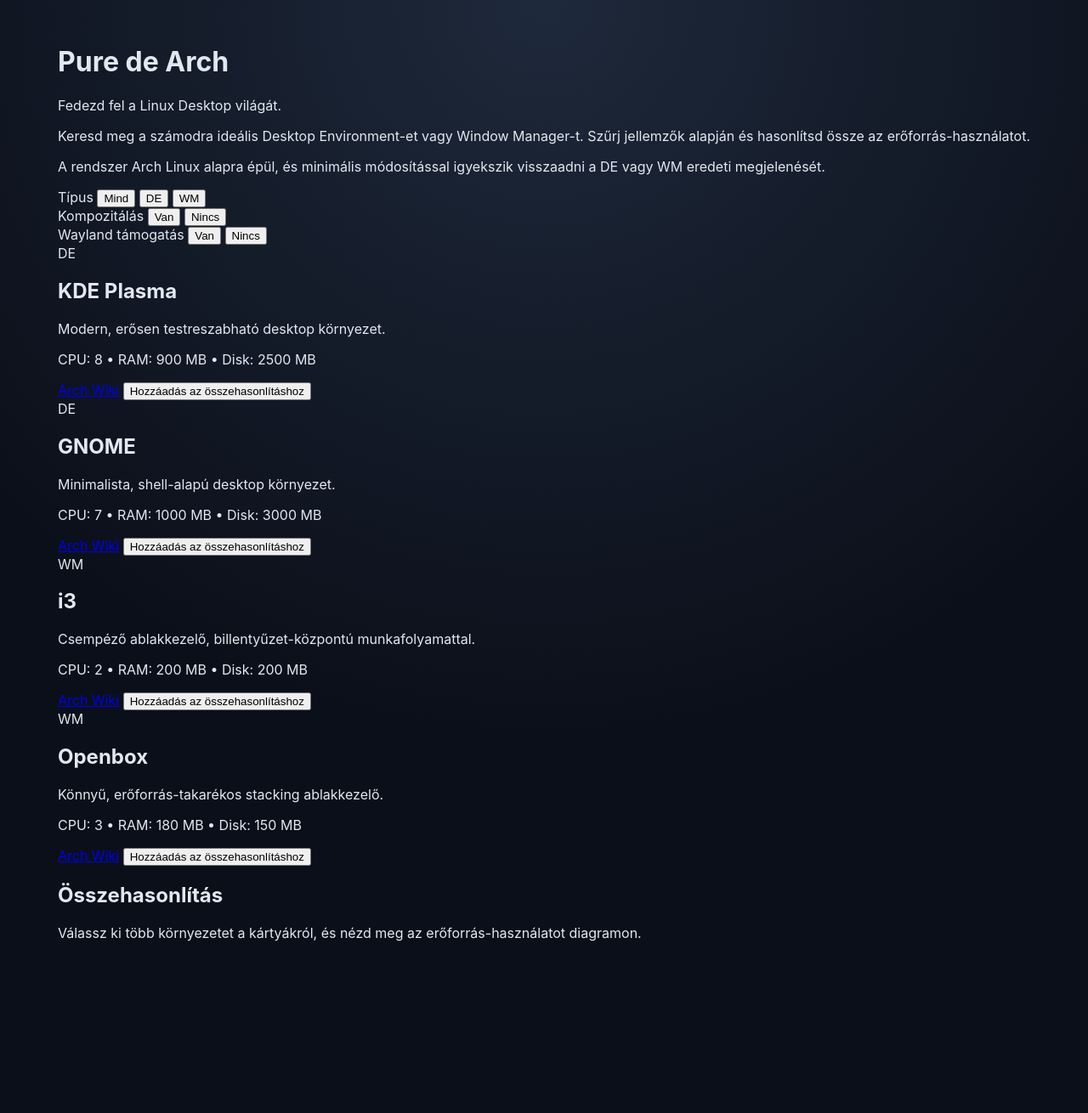
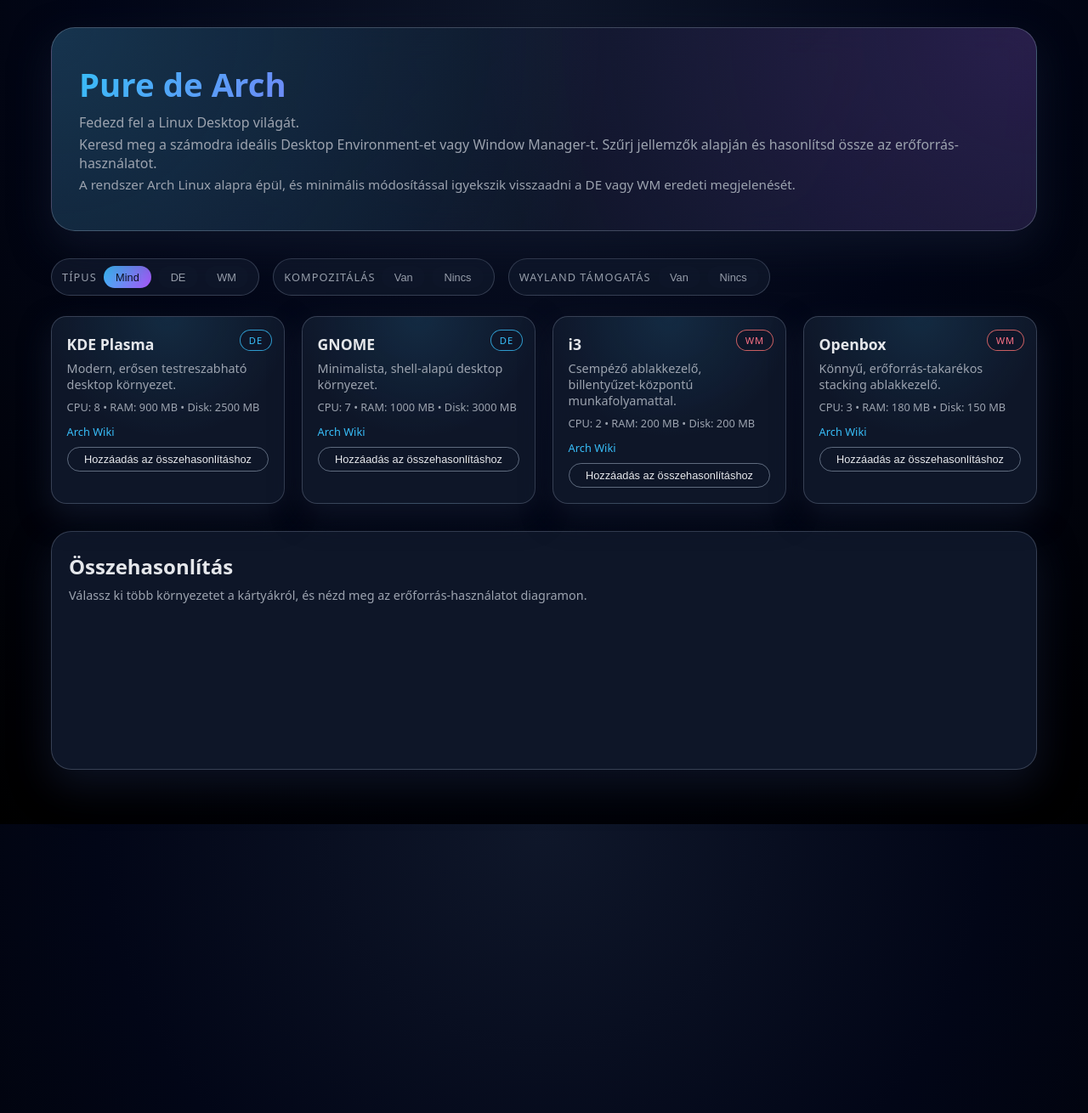
Before and after one commit to Pure-de-Arch/Pure-de-Arch.github.io, a Jekyll site: the page built from index.md, in a window 1280 px wide. Shown: the whole page at 85% size. Built offline with Jekyll 4.4.1, drawn with Linux system fonts in a browser that asks for light colours; a script that is not in the unit is left out.

Commit message:
Update style.css

```diff
--- a/assets/css/style.css
+++ b/assets/css/style.css
@@ -1,169 +1,256 @@
 :root {
-  --bg: #0b0f19;
-  --bg-card: rgba(255, 255, 255, 0.04);
-  --bg-sidebar: rgba(255, 255, 255, 0.03);
-  --border: rgba(255, 255, 255, 0.08);
-  --border-strong: rgba(255, 255, 255, 0.15);
-  --text: #e2e8f0;
-  --muted: #94a3b8;
-  --accent: #60a5fa;
-  --accent-glow: rgba(96, 165, 250, 0.35);
-  --radius: 14px;
-  --radius-lg: 22px;
-  --shadow: 0 25px 60px rgba(0, 0, 0, 0.55);
-  --shadow-soft: 0 10px 25px rgba(0, 0, 0, 0.35);
-  font-family: "Inter", system-ui, sans-serif;
+  --bg: #050816;
+  --bg-elevated: rgba(15, 23, 42, 0.9);
+  --accent: #38bdf8;
+  --accent-2: #a855f7;
+  --accent-3: #f97316;
+  --text: #e5e7eb;
+  --muted: #9ca3af;
+  --border-subtle: rgba(148, 163, 184, 0.3);
+  --radius-lg: 18px;
+  --shadow-soft: 0 18px 45px rgba(15, 23, 42, 0.8);
 }
 
-body {
-  margin: 0;
-  background: radial-gradient(circle at top, #1e293b 0%, #0b0f19 60%);
-  color: var(--text);
-  display: flex;
-  justify-content: center;
-  padding: 32px;
+* {
+  box-sizing: border-box;
 }
 
-.container {
-  display: flex;
-  width: 100%;
-  max-width: 1400px;
-  background: var(--bg-card);
-  backdrop-filter: blur(22px) saturate(160%);
-  border-radius: var(--radius-lg);
-  border: 1px solid var(--border);
-  box-shadow: var(--shadow);
-  overflow: hidden;
+body.dark-theme {
+  margin: 0;
+  font-family: system-ui, -apple-system, BlinkMacSystemFont, "Segoe UI", sans-serif;
+  background: radial-gradient(circle at top, #0f172a 0, #020617 45%, #000 100%);
+  color: var(--text);
 }
 
-/* Sidebar */
-.sidebar {
-  width: 300px;
-  padding: 28px;
-  background: var(--bg-sidebar);
-  border-right: 1px solid var(--border);
-  display: flex;
-  flex-direction: column;
-  gap: 22px;
+.page {
+  max-width: 1200px;
+  margin: 0 auto;
+  padding: 2rem 1.25rem 4rem;
 }
 
-.sidebar h2 {
-  margin: 0;
-  font-size: 1.1rem;
-  font-weight: 600;
-  color: var(--muted);
-  letter-spacing: 0.5px;
+/* Hero */
+
+.hero {
+  background: radial-gradient(circle at top left, rgba(56, 189, 248, 0.18), transparent 55%),
+              radial-gradient(circle at top right, rgba(168, 85, 247, 0.18), transparent 55%),
+              linear-gradient(135deg, rgba(15, 23, 42, 0.95), rgba(15, 23, 42, 0.75));
+  border-radius: 28px;
+  padding: 2.5rem 2rem;
+  box-shadow: var(--shadow-soft);
+  border: 1px solid rgba(148, 163, 184, 0.35);
+  backdrop-filter: blur(18px);
+  margin-bottom: 2rem;
 }
 
-.filter {
-  display: flex;
-  flex-direction: column;
-  gap: 8px;
-}
-
-.sidebar input,
-.sidebar select {
-  padding: 12px 14px;
-  border-radius: var(--radius);
-  border: 1px solid var(--border);
-  background: rgba(255, 255, 255, 0.05);
-  color: var(--text);
-  font-size: 0.9rem;
-  transition: border 0.2s, box-shadow 0.2s, background 0.2s;
-}
-
-.sidebar input:focus,
-.sidebar select:focus {
-  border-color: var(--accent);
-  box-shadow: 0 0 12px var(--accent-glow);
-  background: rgba(255, 255, 255, 0.08);
-}
-
-#reset {
-  padding: 12px;
-  border-radius: var(--radius);
-  background: rgba(255, 255, 255, 0.04);
-  border: 1px solid var(--border);
-  color: var(--muted);
-  cursor: pointer;
-  transition: 0.2s;
-}
-
-#reset:hover {
-  border-color: var(--accent);
-  color: var(--accent);
-  background: rgba(255, 255, 255, 0.07);
-  box-shadow: 0 0 12px var(--accent-glow);
-}
-
-/* Main */
-.main {
-  flex: 1;
-  padding: 32px;
-}
-
-.main h1 {
-  margin-top: 0;
-  margin-bottom: 20px;
-  font-size: 1.8rem;
-  font-weight: 700;
-  background: linear-gradient(90deg, #93c5fd, #60a5fa);
+.hero h1 {
+  font-size: 2.4rem;
+  margin: 0 0 0.5rem;
+  background: linear-gradient(120deg, #38bdf8, #a855f7, #f97316);
   -webkit-background-clip: text;
   color: transparent;
 }
 
-.table-wrapper {
-  background: var(--bg-card);
-  backdrop-filter: blur(18px) saturate(180%);
-  padding: 16px;
-  border-radius: var(--radius-lg);
-  border: 1px solid var(--border);
-  box-shadow: var(--shadow-soft);
-  overflow: auto;
+.hero p {
+  margin: 0.25rem 0;
+  color: var(--muted);
 }
 
-table {
-  width: 100%;
-  border-collapse: collapse;
-  font-size: 0.9rem;
+.hero-sub {
+  margin-top: 0.75rem;
+  font-size: 0.95rem;
 }
 
-th, td {
-  padding: 14px 12px;
-  border-bottom: 1px solid var(--border);
+/* Filters */
+
+.filters {
+  display: flex;
+  flex-wrap: wrap;
+  gap: 1rem;
+  margin-bottom: 1.5rem;
 }
 
-th {
-  color: var(--muted);
-  font-weight: 500;
-  text-transform: uppercase;
-  font-size: 0.75rem;
-  letter-spacing: 0.6px;
+.filter-group {
+  background: rgba(15, 23, 42, 0.9);
+  border-radius: 999px;
+  padding: 0.5rem 0.75rem;
+  border: 1px solid var(--border-subtle);
+  display: flex;
+  align-items: center;
+  gap: 0.5rem;
 }
 
-tbody tr {
-  transition: background 0.2s, transform 0.15s;
+.filter-group label {
+  font-size: 0.8rem;
+  text-transform: uppercase;
+  letter-spacing: 0.08em;
+  color: var(--muted);
 }
 
-tbody tr:hover {
-  background: rgba(255, 255, 255, 0.06);
-  transform: translateY(-1px);
+/* Chips */
+
+.chip {
+  border: none;
+  border-radius: 999px;
+  padding: 0.35rem 0.9rem;
+  font-size: 0.8rem;
+  background: rgba(15, 23, 42, 0.9);
+  color: var(--muted);
+  cursor: pointer;
+  transition: all 0.18s ease-out;
 }
 
-.no-results {
-  margin-top: 12px;
-  color: #f87171;
-  display: none;
+.chip:hover {
+  background: rgba(51, 65, 85, 0.9);
+  color: var(--text);
+}
+
+.chip.active {
+  background: linear-gradient(120deg, var(--accent), var(--accent-2));
+  color: #0b1120;
+}
+
+/* Cards */
+
+.cards-grid {
+  display: grid;
+  grid-template-columns: repeat(auto-fit, minmax(260px, 1fr));
+  gap: 1.25rem;
+  margin-bottom: 2rem;
+}
+
+.card {
+  position: relative;
+  background: radial-gradient(circle at top, rgba(56, 189, 248, 0.12), transparent 55%),
+              rgba(15, 23, 42, 0.96);
+  border-radius: var(--radius-lg);
+  padding: 1.25rem 1.1rem 1.1rem;
+  border: 1px solid var(--border-subtle);
+  box-shadow: 0 14px 35px rgba(15, 23, 42, 0.9);
+  backdrop-filter: blur(14px);
+  transition: transform 0.18s ease-out, box-shadow 0.18s ease-out, border-color 0.18s ease-out;
+}
+
+.card:hover {
+  transform: translateY(-4px);
+  box-shadow: 0 20px 50px rgba(15, 23, 42, 0.95);
+  border-color: rgba(56, 189, 248, 0.6);
+}
+
+.card h2 {
+  margin: 0 0 0.4rem;
+  font-size: 1.1rem;
+}
+
+.card-desc {
+  font-size: 0.9rem;
+  color: var(--muted);
+  margin: 0 0 0.5rem;
+}
+
+.card-meta {
+  font-size: 0.8rem;
+  color: var(--muted);
+  margin: 0 0 0.5rem;
+}
+
+.wiki-link {
+  font-size: 0.8rem;
+  color: var(--accent);
+  text-decoration: none;
+}
+
+.wiki-link:hover {
+  text-decoration: underline;
+}
+
+/* Badge */
+
+.badge {
+  position: absolute;
+  top: 0.9rem;
+  right: 0.9rem;
+  padding: 0.25rem 0.6rem;
+  border-radius: 999px;
+  font-size: 0.7rem;
+  text-transform: uppercase;
+  letter-spacing: 0.08em;
+  border: 1px solid rgba(148, 163, 184, 0.6);
+  background: rgba(15, 23, 42, 0.9);
+}
+
+.badge-de {
+  border-color: rgba(56, 189, 248, 0.8);
+  color: #38bdf8;
+}
+
+.badge-wm {
+  border-color: rgba(248, 113, 113, 0.8);
+  color: #fb7185;
+}
+
+/* Compare button */
+
+.compare-toggle {
+  margin-top: 0.5rem;
+  width: 100%;
+  border-radius: 999px;
+  border: 1px solid rgba(148, 163, 184, 0.6);
+  background: transparent;
+  color: var(--text);
+  padding: 0.4rem 0.8rem;
+  font-size: 0.8rem;
+  cursor: pointer;
+  transition: all 0.18s ease-out;
+}
+
+.compare-toggle.active {
+  background: linear-gradient(120deg, var(--accent-2), var(--accent-3));
+  border-color: transparent;
+  color: #020617;
+}
+
+.compare-toggle:hover {
+  border-color: var(--accent);
+}
+
+/* Compare panel */
+
+.compare-panel {
+  background: rgba(15, 23, 42, 0.96);
+  border-radius: 24px;
+  padding: 1.5rem 1.25rem;
+  border: 1px solid var(--border-subtle);
+  box-shadow: var(--shadow-soft);
+}
+
+.compare-panel h2 {
+  margin-top: 0;
+  margin-bottom: 0.5rem;
+}
+
+.compare-panel p {
+  margin-top: 0;
+  margin-bottom: 1rem;
+  font-size: 0.9rem;
+  color: var(--muted);
 }
 
 /* Responsive */
-@media (max-width: 900px) {
-  .container {
+
+@media (max-width: 768px) {
+  .hero {
+    padding: 1.75rem 1.4rem;
+  }
+
+  .hero h1 {
+    font-size: 2rem;
+  }
+
+  .filters {
     flex-direction: column;
   }
-  .sidebar {
-    width: 100%;
-    border-right: none;
-    border-bottom: 1px solid var(--border);
+
+  .compare-panel {
+    margin-top: 1rem;
   }
 }
```
